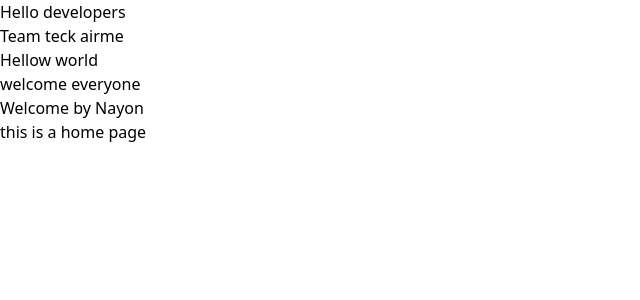
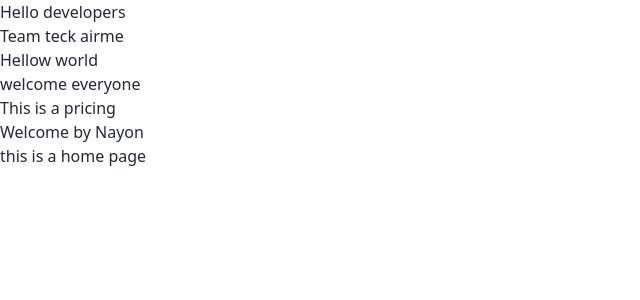
Before and after one commit to hmbadhon2/team-work-deplefy-client, a Next.js app: page / in a window 1280 px wide. Shown: the top 300 px of the page, without its empty margins (0-640 px from the left). Built offline with nearby package versions, Linux system fonts and the light colour scheme.

Commit message:
pricing plan

```diff
--- /dev/null
+++ b/Components/Pricing/Pricing.js
@@ -0,0 +1,11 @@
+
+
+const Pricing = () => {
+    return (
+        <div>
+            <h1>This is a pricing</h1>
+        </div>
+    );
+};
+
+export default Pricing;
--- a/package.json
+++ b/package.json
@@ -10,6 +10,7 @@
   },
   "dependencies": {
     "@next/font": "13.1.1",
+    "daisyui": "^2.46.1",
     "next": "13.1.1",
     "react": "18.2.0",
     "react-dom": "18.2.0"
--- a/pages/index.js
+++ b/pages/index.js
@@ -2,6 +2,7 @@ import Head from 'next/head'
 import Image from 'next/image'
 import { Inter } from '@next/font/google'
 import styles from '../styles/Home.module.css'
+import Pricing from '../Components/Pricing/Pricing'
 
 const inter = Inter({ subsets: ['latin'] })
 
@@ -12,6 +13,7 @@ export default function Home() {
       <h1>Team teck airme</h1>
       <h1> Hellow world</h1>
       <h1>welcome everyone</h1>
+      <Pricing></Pricing>
       <h3> Welcome by Nayon</h3>
       <h1>this is a home page</h1>
     </>
--- a/tailwind.config.js
+++ b/tailwind.config.js
@@ -7,5 +7,5 @@ module.exports = {
   theme: {
     extend: {},
   },
-  plugins: [],
+  plugins: [require("daisyui")],
 }
```
Also changed, not shown: 1 other file (tests, documents, lock files or other folders).
